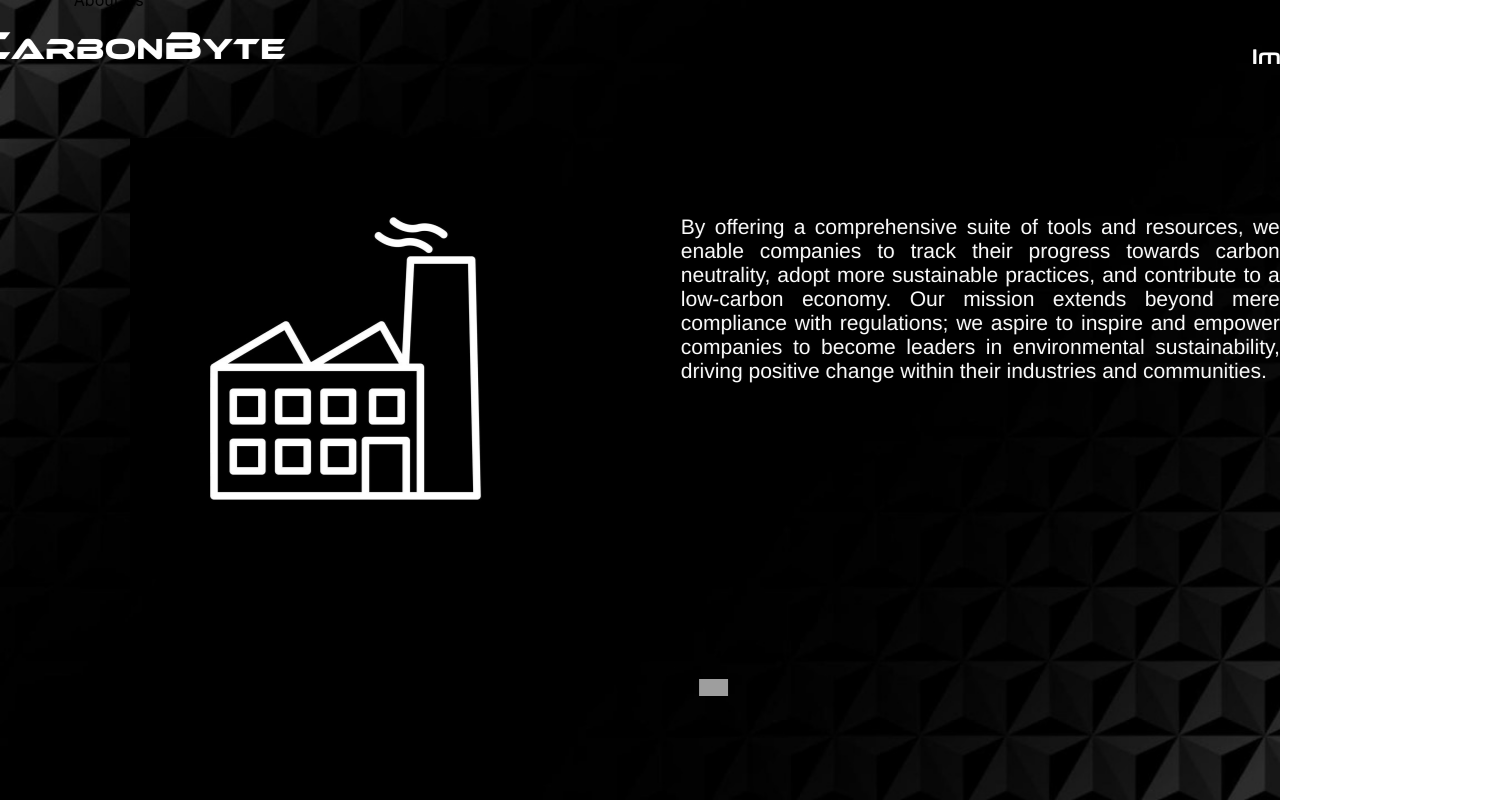
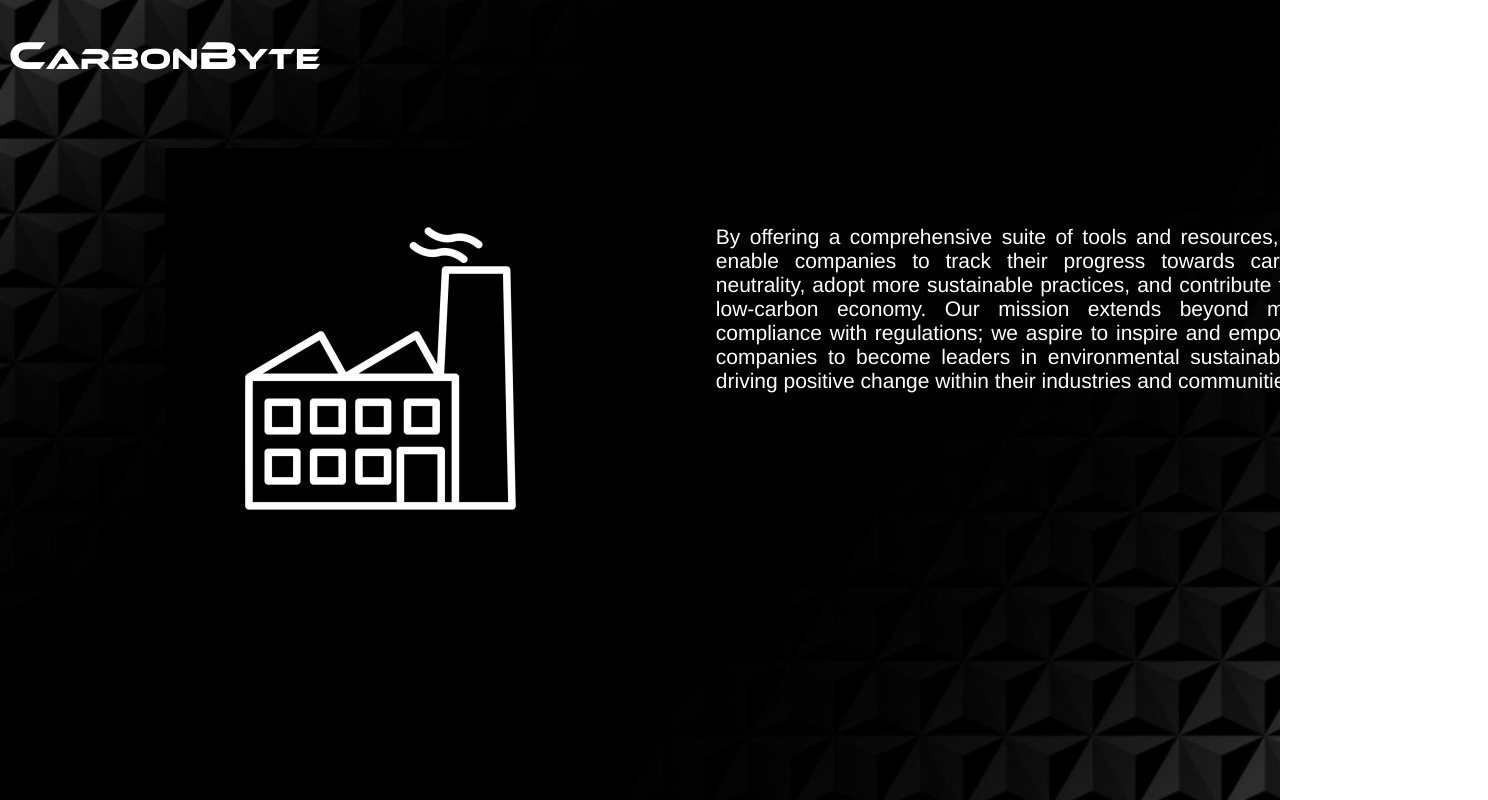
Before and after one commit to METACRYPT12/YantraMainHack, a React (Create React App) app in the folder client/: page / in a window 1280 px wide. Shown: the whole page, 1488 px wide, since content can reach past the window. Built offline with nearby package versions, Linux system fonts and the light colour scheme; grey boxes are pictures that could not be loaded.

Commit message:
Added Nagivation on about page

```diff
--- a/client/src/components/about/about-second.css
+++ b/client/src/components/about/about-second.css
@@ -1,3 +1,23 @@
+@font-face {
+  font-family: "Ethnocentric-Regular";
+  src: url("../../fonts/ethnocentric-rg.otf") format("opentype");
+}
+
+@font-face {
+  font-family: "Conthrax-SemiBold";
+  src: url("../../fonts/conthrax-sb.otf") format("opentype");
+}
+
+@font-face {
+  font-family: "Poppins-Regular";
+  src: url("../../fonts/Poppins-Regular.ttf") format("tff");
+}
+
+@font-face {
+  font-family: "Poppins-SemiBold";
+  src: url("../../fonts/Poppins-SemiBold.ttf") format("tff");
+}
+
 .about {
   background-color: #ffffff;
   display: flex;
@@ -106,10 +126,18 @@
   background-size: cover;
 }
 
-.about .vector {
-  height: 17px;
-  left: 625px;
+.about .ButtonWrapper {
+  height: auto;
+  left: 595px;
+  top: 635px;
+  letter-spacing: 0;
+  line-height: normal;
   position: absolute;
-  top: 689px;
-  width: 29px;
+  text-align: center;
 }
+
+.about .ButtonWrapper .navPage1 {
+  width: 3em;
+  height: 3em;
+  background: url("../../res/up\ arrow.svg") center no-repeat;
+}
--- a/client/src/components/about/about-second.jsx
+++ b/client/src/components/about/about-second.jsx
@@ -13,7 +13,6 @@ export const AboutSecond = () => {
             <span className="span">yte</span>
           </p>
           <div className="div">Impact</div>
-          <div className="text-wrapper-2">About Us</div>
           <div className="text-wrapper-3">Login</div>
           <p className="p">
             By offering a comprehensive suite of tools and resources, we enable
@@ -26,7 +25,13 @@ export const AboutSecond = () => {
           </p>
 
           <div className="image"></div>
-          <img className="vector" alt="Vector" src="vector.svg" />
+          <div className="ButtonWrapper">
+            <input
+              className={"navPage1"}
+              type="button"
+              //onClick={ }
+            />
+          </div>
         </div>
       </div>
     </div>
--- a/client/src/components/about/about.css
+++ b/client/src/components/about/about.css
@@ -125,10 +125,18 @@
   background-size: cover;
 }
 
-.about .vector {
-  height: 17px;
-  left: 625px;
+.about .ButtonWrapper {
+  height: auto;
+  left: 595px;
+  top: 635px;
+  letter-spacing: 0;
+  line-height: normal;
   position: absolute;
-  top: 682px;
-  width: 29px;
+  text-align: center;
 }
+
+.about .ButtonWrapper .navPage2 {
+  width: 3em;
+  height: 3em;
+  background: url("../../res/down arrow.svg") center no-repeat;
+}
--- a/client/src/components/auditorLogin/auditorLogin.css
+++ b/client/src/components/auditorLogin/auditorLogin.css
@@ -13,7 +13,7 @@
 }
 
 .auditor-login .overlap {
-    background-image: url(../../res/background.jpg);
+  background-image: url(../../res/background.jpg);
   background-position: 50% 50%;
   background-size: cover;
   height: 720px;
```
Also changed, not shown: client/src/components/about/about.jsx (+15 -7 lines), client/src/res/down arrow.svg (added), client/src/res/up arrow.svg (added).
